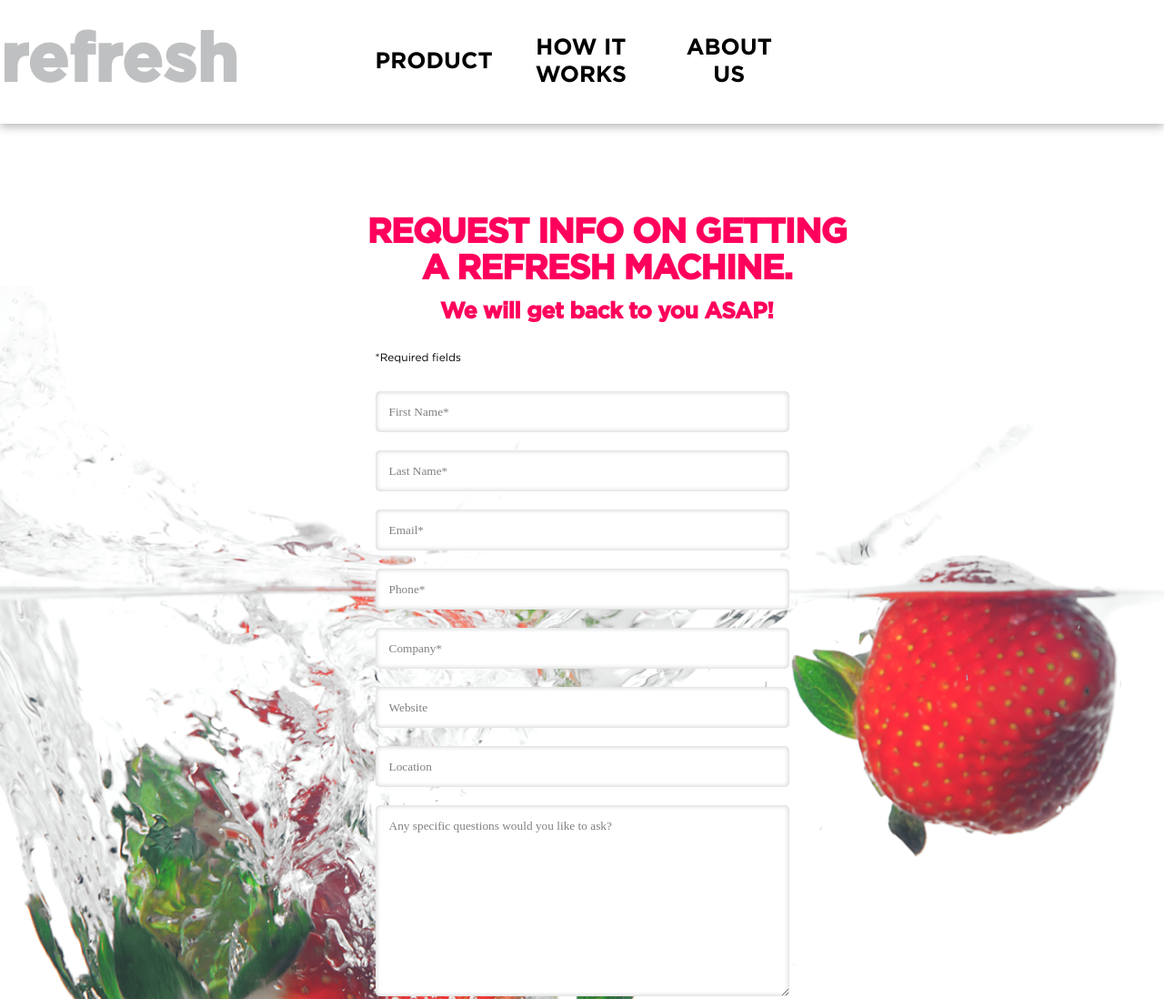
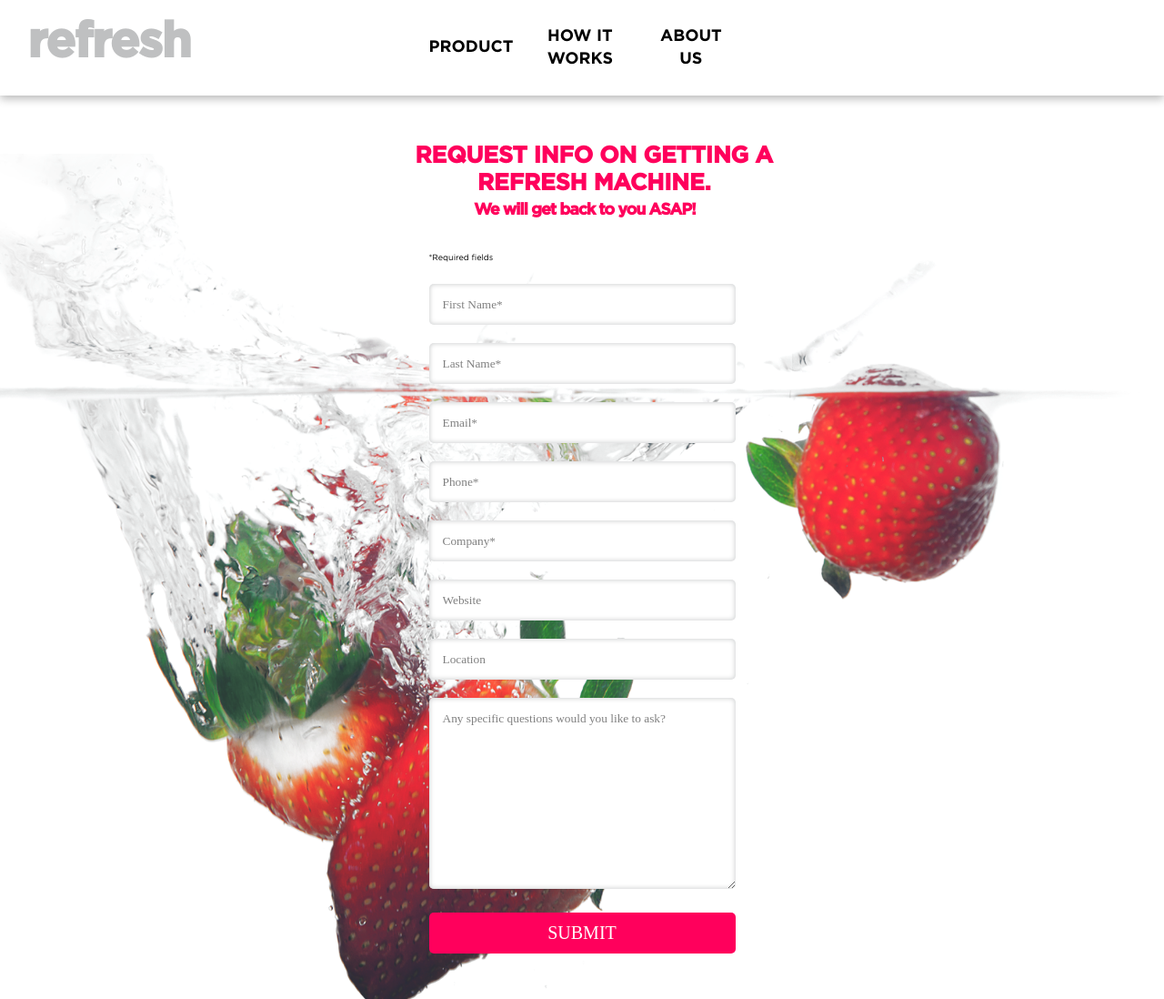
Before and after one commit to vzhidal/Refresh, a website: page contactus.html in a window 1280 px wide. Shown: the top 1098 px of the page at 91% size. Drawn offline with Linux system fonts and the light colour scheme.

Commit message:
countact us mac book air styles

```diff
--- a/css/contact-us.css
+++ b/css/contact-us.css
@@ -2,7 +2,7 @@
    ======= form ======
    =========================== */
 .content {
-	height: 1400px;
+	height: 1200px;
 	position: relative;
 	overflow: hidden;
 }
@@ -16,7 +16,7 @@
 }
 
 .reserve-form-info {
-	font-size: 0.8em;
+	font-size: 0.5em;
 }
 
 .reserve-form ul {
@@ -31,13 +31,15 @@
 .reserve-form h3 {
 	font-size: 1em;
 	color: #ff005c;
-	margin: 20px 0;
+	margin: 5px;
+    letter-spacing: -1.2px;
 	text-align: center;
 }
 
 .reserve-form h4 {
     font-size: 0.5em;
     color: #ff005c;
+    letter-spacing: -0.5px;
     text-align: center;
 }
 
@@ -150,14 +152,36 @@
 }
 
 .title-wrapper{
-    height: 140px;
+    height: 110px;
     text-align: center;
-    margin-top: 100px;
+    margin-top: 30px;
 }
 
+@media screen and (min-width: 450px) {
+    .title-wrapper {
+        height: 116px;
+        margin-top: 46px;
+    }
 
+    .reserve-form h3 {
+        font-size: 1.2em;
+        margin: 0;
+        letter-spacing: -1.2px;
+        text-align: center;
+        width: 105%;
+    }
+
+    .reserve-form h4 {
+        font-size: 0.8em;
+        letter-spacing: -0.7px;
+        margin: 2px;
+    }
+
+    .reserve-form-info {
+        font-size: 0.5em;
+    }
+}
 @media screen and (min-width: 768px) {
-
     .bg-fruits {
         position: absolute;
         z-index: -1;
@@ -171,32 +195,77 @@
         width: 100%;
         height: 100%;
         background-position: center center;
-        background-size: 1830px;
+        background-size: 1430px;
     }
 
+ .content{
+     height: 1330px;
+ }
+
+
     .reserve-form, nav ul {
-		max-width: 455px;
+        max-width: 337px;
     }
 
     .reserve-form {
         margin: 0 auto;
     }
 
-    .title-wrapper{
-        width: 600px;    margin-left: -10%;
+    .title-wrapper {
+        height: 110px;
+        width: 410px;
+        margin-top: 52px;
+        margin-left: -10%;
+    }
+
+    .reserve-form h3 {
+        ont-size: 28px;
+        line-height: 30px;
+        letter-spacing: -0.5px;
+    }
+
+    .reserve-form h4 {
+        font-size: 18px;
+        line-height: 13px;
+        margin: 8px;
+        letter-spacing: -1.2px;
+    }
+
+    .reserve-form-info {
+        font-size: 9px;
+        line-height: 13px;
+    }
+
+}
+
+@media screen and (min-width: 1400px) {
+
+   content{
+       height: 1600px;
+   }
 
 
+    .reserve-form, nav ul {
+        max-width: 455px;
     }
+
+    .title-wrapper {
+        height: 140px;
+        width: 540px;
+        margin-top: 100px;
+        margin-left: -12%;
+    }
+
+
     .reserve-form h3 {
         font-size: 38px;
         line-height: 40px;
-        letter-spacing: -1.5px;
+        letter-spacing: -0.2px;
         margin: 18px;
     }
     .reserve-form h4 {
         font-size: 25px;
         line-height: 18px;
-        letter-spacing: -0.7px;
         margin: 0;
     }
 
@@ -204,8 +273,4 @@
         font-size: 12px;
         line-height: 34px;
     }
-
-	.content {
-		height: 1830px;
 }
-}
--- a/css/footer.css
+++ b/css/footer.css
@@ -12,17 +12,19 @@
     margin: 0px 0;
     border: 0;
     border-top: 1px solid #ccc;
-    box-shadow: 0px 0px 3px #000, 0px 0px 0px #fff, 0px 0px 0px #fff, 0px 0px 0px #fff;
-    -moz-box-shadow: 0px 0px 3px #000, 0px 0px 0px #fff, 0px 0px 0px #fff, 0px 0px 0px #fff;
-    -webkit-box-shadow: 0px 0px 3px #000, 0px 0px 0px #fff, 0px 0px 0px #fff, 0px 0px 0px #fff;
+    box-shadow: 0px -1px 7px rgba(0,0,0,0.4)
+    -moz-box-shadow: 0px -1px 7px rgba(0,0,0,0.4);
+    -webkit-box-shadow: 0px -1px 7px rgba(0,0,0,0.4);
     height: 40px;
+    position: relative;
+    z-index: 6;
 }
 
 footer .container a {
     color: #000;
     text-decoration: none;
     font-family: Gotham-Bold;
-    font-size: 0.9em;
+    font-size: 0.7em;
     letter-spacing: 0px;
 }
 
@@ -81,7 +83,7 @@
 =========================== */
 
     footer .container {
-        height: 120px;
+        height: 90px;
         padding: 0px 25px 0px 25px;
     }
 
@@ -103,10 +105,12 @@
     footer .container .linksList li {
         padding: 0 3%;
     }
+
+
 }
 
 
-@media screen and (min-width: 1024px) {
+@media screen and (min-width: 1400px) {
 
     /* ===========================
    ===== Footer  =====
--- a/css/secondary-header.css
+++ b/css/secondary-header.css
@@ -31,8 +31,12 @@
 	color: black;
 }
 
+@media screen and (min-width: 500px) {
+    nav ul{
+        height: 90px;
+    }
+}
 @media screen and (min-width: 768px) {
-
     .logo {
         color: #bfc0c1;
         font-weight: bold;
@@ -44,14 +48,32 @@
     .logo h1 {
         font-family: Gotham-Bold;
         margin: 0;
+        font-size: 54px;
+        line-height: 94px;
+        letter-spacing: -1.7px;
+       margin-left: 30px;
+    }
+
+    nav ul {
+        font-family: Gotham-Bold;
+        width: 600px;
+        height: 105px;
+        font-size: 18px;
+        line-height: 25px;
+    }
+}
+
+@media screen and (min-width: 1400px) {
+
+    .logo h1 {
         font-size: 74px;
         line-height: 136px;
       }
 
     nav ul {
-        font-family: Gotham-Bold;
-		width: 530px;
         height: 136px;
+        width: 600px;
         font-size: 25px;
+        line-height: 30px;
     }
 }
```
Also changed, not shown: css/layout.css (+6 -3 lines). Lines whose indentation alone changed are shown as unchanged.
